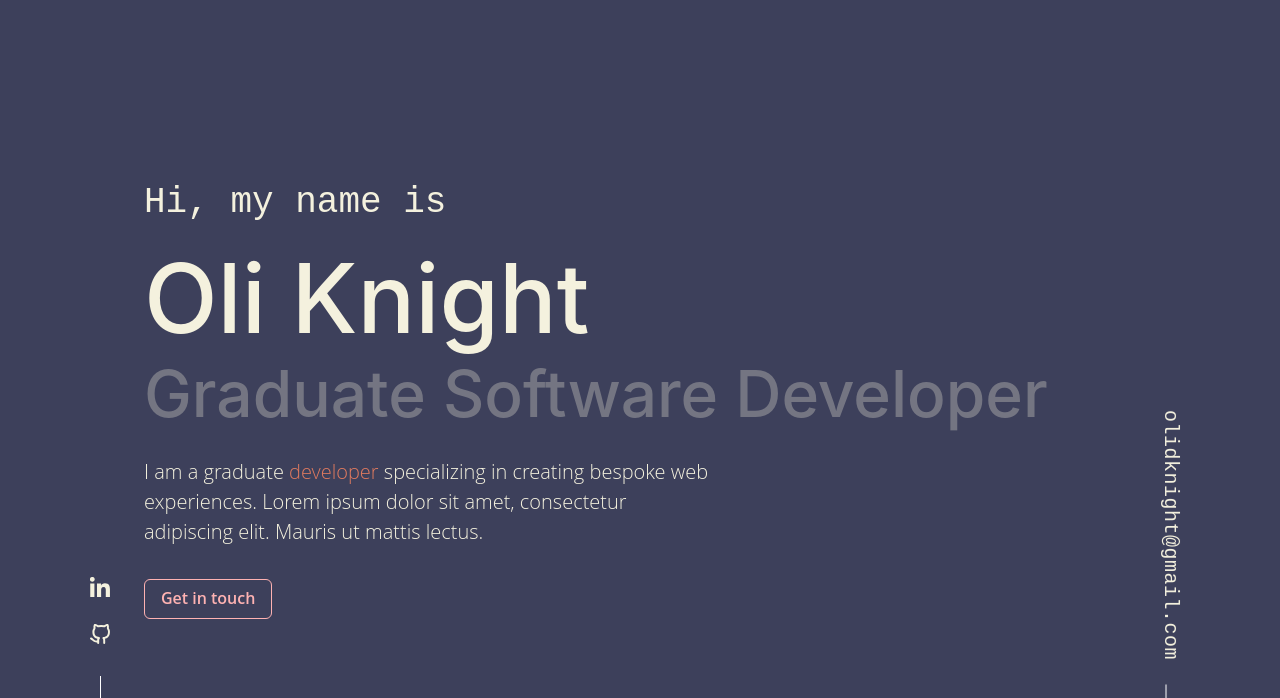
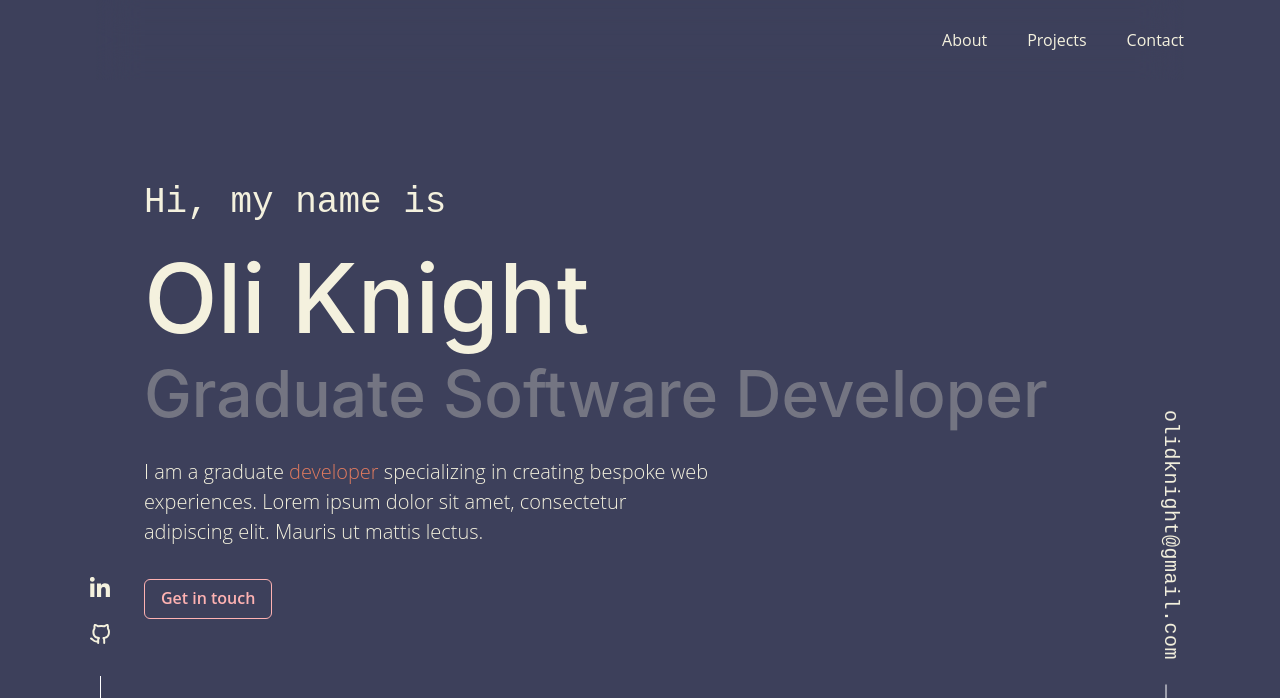
Before and after one commit to oliknight1/portfolio, a Next.js app in the folder client/: page / in a window 1280 px wide. Shown: the top 698 px of the page. Built offline with nearby package versions, Linux system fonts and the light colour scheme; no server answers.

Commit message:
Add nav page

```diff
--- /dev/null
+++ b/client/components/Nav.tsx
@@ -0,0 +1,53 @@
+import { HStack, Button, Box } from '@chakra-ui/react';
+import React, { FC } from 'react';
+
+const Nav : FC = () => {
+	const handle_click = ( id : string ) => {
+		document.querySelector( id )?.scrollIntoView( {
+			behavior: 'smooth',
+			block: 'start',
+			inline: 'nearest',
+
+		} );
+	};
+
+	const links = [
+		{
+			id: 0,
+			name: 'About',
+			href: '#about',
+		},
+		{
+			id: 1,
+			name: 'Projects',
+			href: '#projects',
+		},
+		{
+			id: 2,
+			name: 'Contact',
+			href: '#contact',
+		},
+	];
+
+	return (
+		<Box pos="fixed" top={0} left={0} right={0} margin="auto" w="85%" zIndex={2} py={5} backdropFilter="blur(20px)">
+			<HStack spacing={10} justify="end" align="center" h="100%">
+				{
+					links.map( ( link ) => (
+						<Button
+							variant="unstyled"
+							fontWeight="normal"
+							key={link.id}
+							_hover={{ color: 'brand.red', transform: 'scale(1.1)' }}
+							onClick={() => handle_click( link.href )}
+						>
+							{link.name}
+						</Button>
+					) )
+				}
+			</HStack>
+
+		</Box>
+	);
+};
+export default Nav;
--- a/client/pages/index.tsx
+++ b/client/pages/index.tsx
@@ -7,6 +7,7 @@ import AboutMe from '../components/AboutMe';
 import Email from '../components/Email';
 import ProjectList from '../components/ProjectList';
 import Contact from '../components/Contact';
+import Nav from '../components/Nav';
 
 const Home: NextPage = () => (
 	<Container maxW="container.lg">
@@ -16,6 +17,7 @@ const Home: NextPage = () => (
 				enter: { duration: 1.5 },
 			}}
 		>
+			<Nav />
 			<Header />
 		</Fade>
 		<Fade
```
